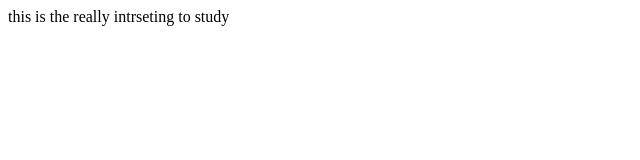
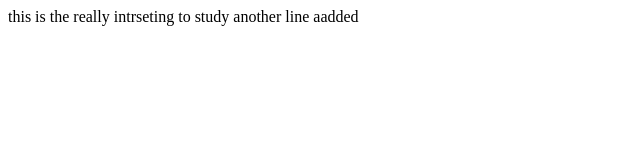
Before and after one commit to 404-ERROR-Striver/ML_project, a plain HTML site: page index.html in a window 1280 px wide. Shown: the whole page, without its empty margins (0-640 px from the left). Drawn offline with Linux system fonts and the light colour scheme.

Commit message:
Update index.html

```diff
--- a/index.html
+++ b/index.html
@@ -1,3 +1,4 @@
 <p>
     this is the  really intrseting to study
+    another line aadded
 </p>
```
